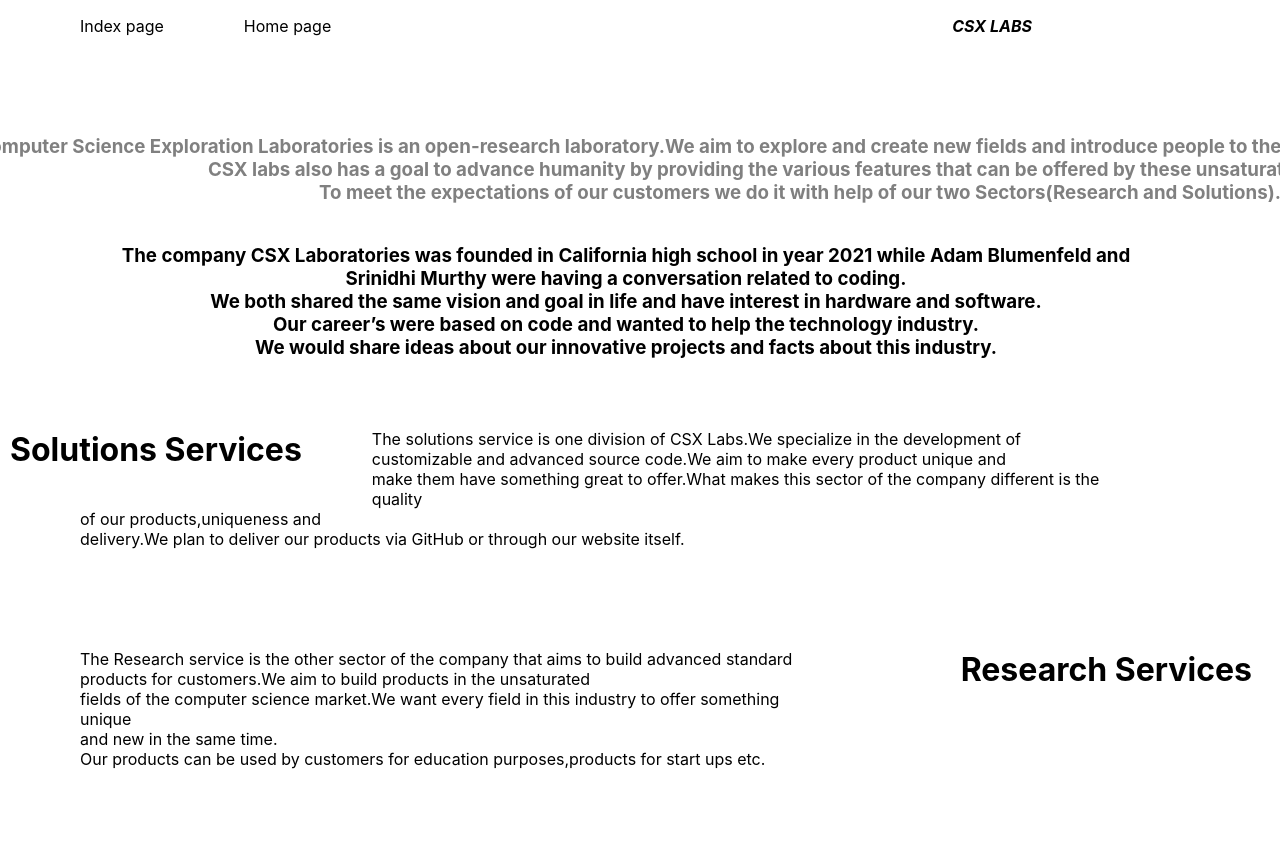
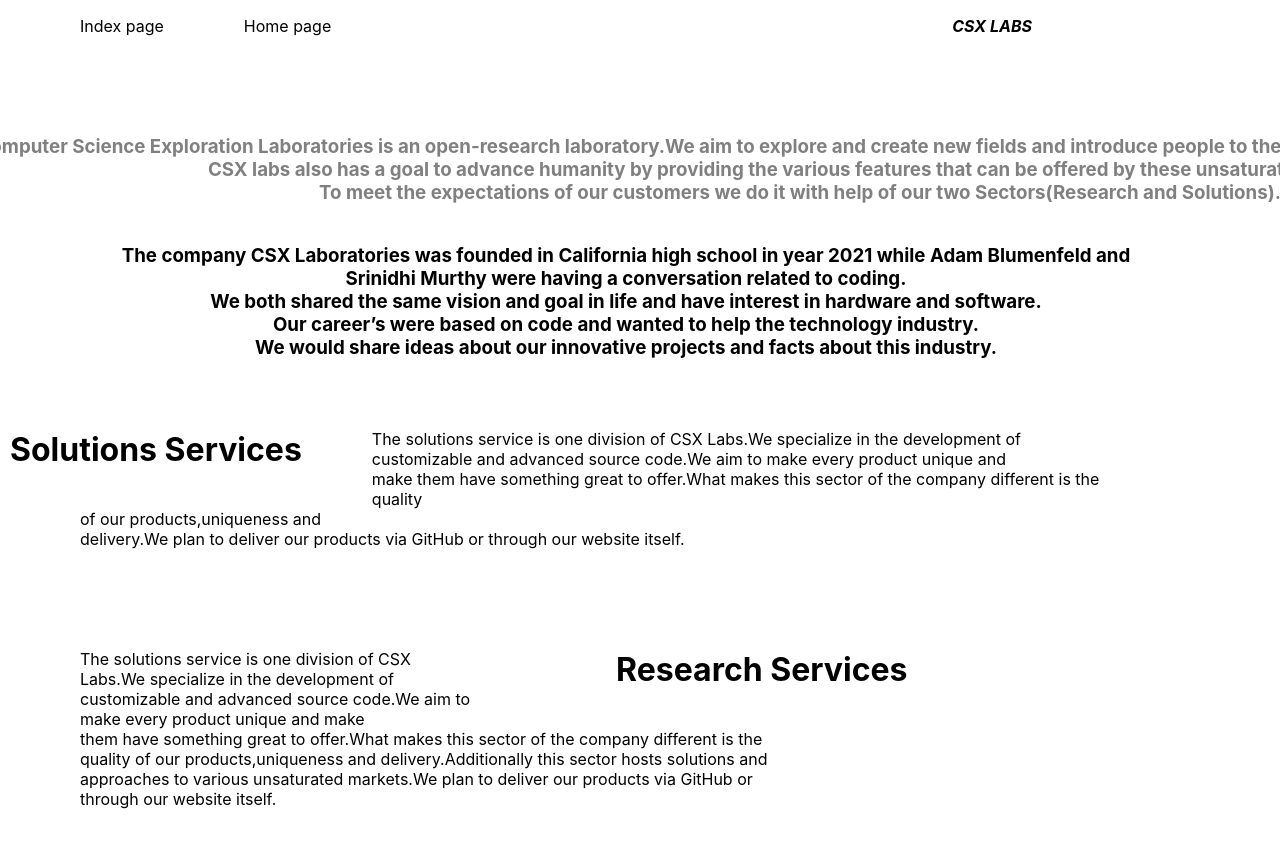
Before and after one commit to CSXL/csxlabs.org, a Next.js app in the folder frontend/: page /aboutus in a window 1280 px wide. Shown: the top 848 px of the page. Built offline with nearby package versions, Linux system fonts and the light colour scheme.

Commit message:
Update aboutus.tsx

```diff
--- a/frontend/pages/aboutus.tsx
+++ b/frontend/pages/aboutus.tsx
@@ -44,7 +44,7 @@ function Aboutus() {
 <li >
     <h1 id='right'>Research Services</h1>
     <br />
-    The Research service is the other sector of the company that aims to build advanced standard products for customers.We aim to build products in the unsaturated<br /> fields of the computer science market.We want every field in this industry to offer something unique<br /> and new in the same time.<br />Our products can be used by customers for education purposes,products for start ups etc.
+    The solutions service is one division of CSX Labs.We specialize in the development of<br/>customizable and advanced source code.We aim to make every product unique and make <br />them have something great to offer.What makes this sector of the company different is the<br />quality of our products,uniqueness and delivery.Additionally this sector hosts solutions and<br /> approaches to various unsaturated markets.We plan to deliver our products via GitHub or<br />through our website itself.
 
   </li>
 </ul>
```
